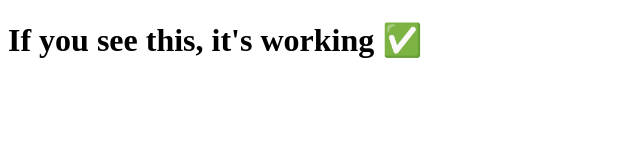
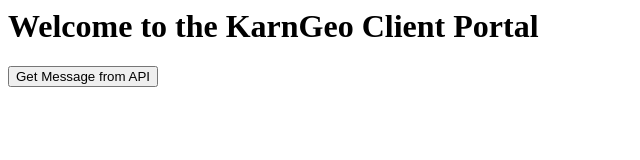
Before and after one commit to KarnOllie/karngeo-client-portal-frontend, a plain HTML site: page index.html in a window 1280 px wide. Shown: the whole page, without its empty margins (0-640 px from the left). Drawn offline with Linux system fonts and the light colour scheme.

Commit message:
Update index.html

```diff
--- a/index.html
+++ b/index.html
@@ -1,9 +1,14 @@
-<!DOCTYPE html>
-<html>
-  <head>
-    <title>Test Page</title>
-  </head>
-  <body>
-    <h1>If you see this, it's working ✅</h1>
-  </body>
-</html>
+<h1>Welcome to the KarnGeo Client Portal</h1>
+<button onclick="fetchMessage()">Get Message from API</button>
+<p id="api-response"></p>
+<script>
+  async function fetchMessage() {
+    try {
+      const res = await fetch('https://karngeo-client-portal.onrender.com/');
+      const data = await res.json();
+      document.getElementById('api-response').innerText = data.message;
+    } catch (err) {
+      document.getElementById('api-response').innerText = 'Error fetching message.';
+    }
+  }
+</script>
```
